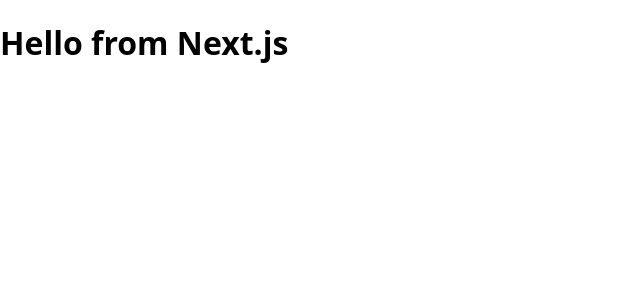
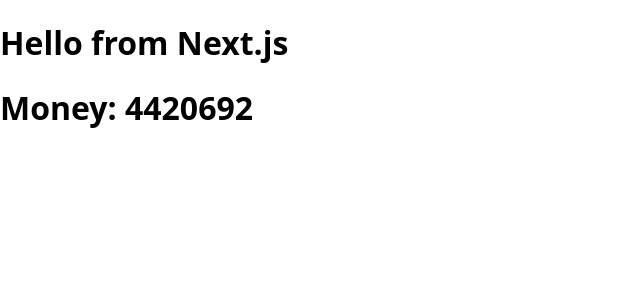
Before and after one commit to Satttoshi/idle-boss, a Next.js app: page / in a window 1280 px wide. Shown: the top 300 px of the page, without its empty margins (0-640 px from the left). Built offline with nearby package versions, Linux system fonts and the light colour scheme.

Commit message:
create MoneyDisplay comp

```diff
--- a/next.config.js
+++ b/next.config.js
@@ -1,4 +1,7 @@
 /** @type {import('next').NextConfig} */
+
+const path = require("path");
+
 const nextConfig = {
   compiler: {
     styledComponents: true,
@@ -11,6 +14,8 @@
       use: ["@svgr/webpack"],
     });
 
+    config.resolve.alias["@"] = path.resolve(__dirname);
+
     return config;
   },
 };
--- a/pages/index.js
+++ b/pages/index.js
@@ -1,7 +1,10 @@
+import MoneyDisplay from "@/src/components/MoneyDisplay";
+
 export default function HomePage() {
   return (
     <div>
       <h1>Hello from Next.js</h1>
+      <MoneyDisplay />
     </div>
   );
 }
--- /dev/null
+++ b/src/components/MoneyDisplay.js
@@ -0,0 +1,11 @@
+import useStore from "@/src/zustand/store";
+
+export default function MoneyDisplay() {
+  const { money } = useStore();
+
+  return (
+    <div>
+      <h1>Money: {money}</h1>
+    </div>
+  );
+}
--- /dev/null
+++ b/src/zustand/store.js
@@ -0,0 +1,7 @@
+import { create as createZustand } from "zustand";
+
+const useStore = createZustand((set) => ({
+  money: 4420692,
+}));
+
+export default useStore;
```
